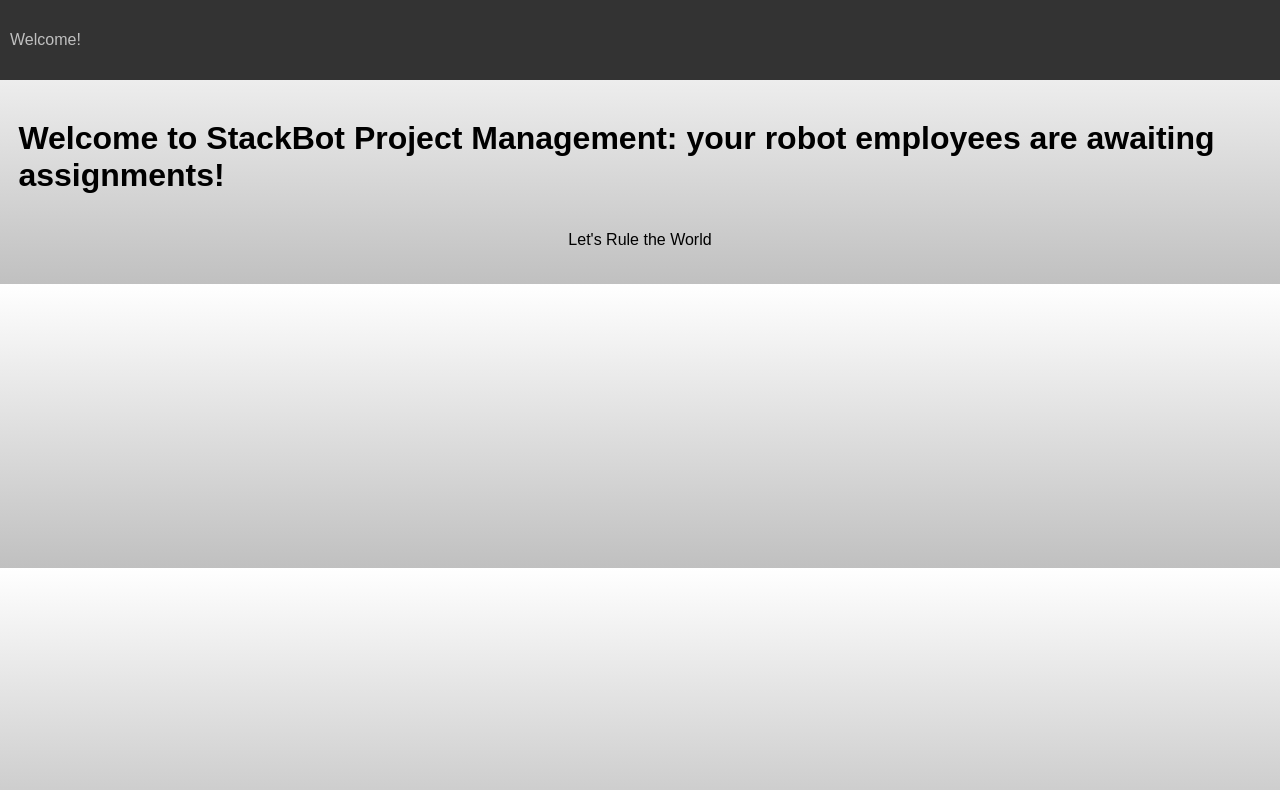
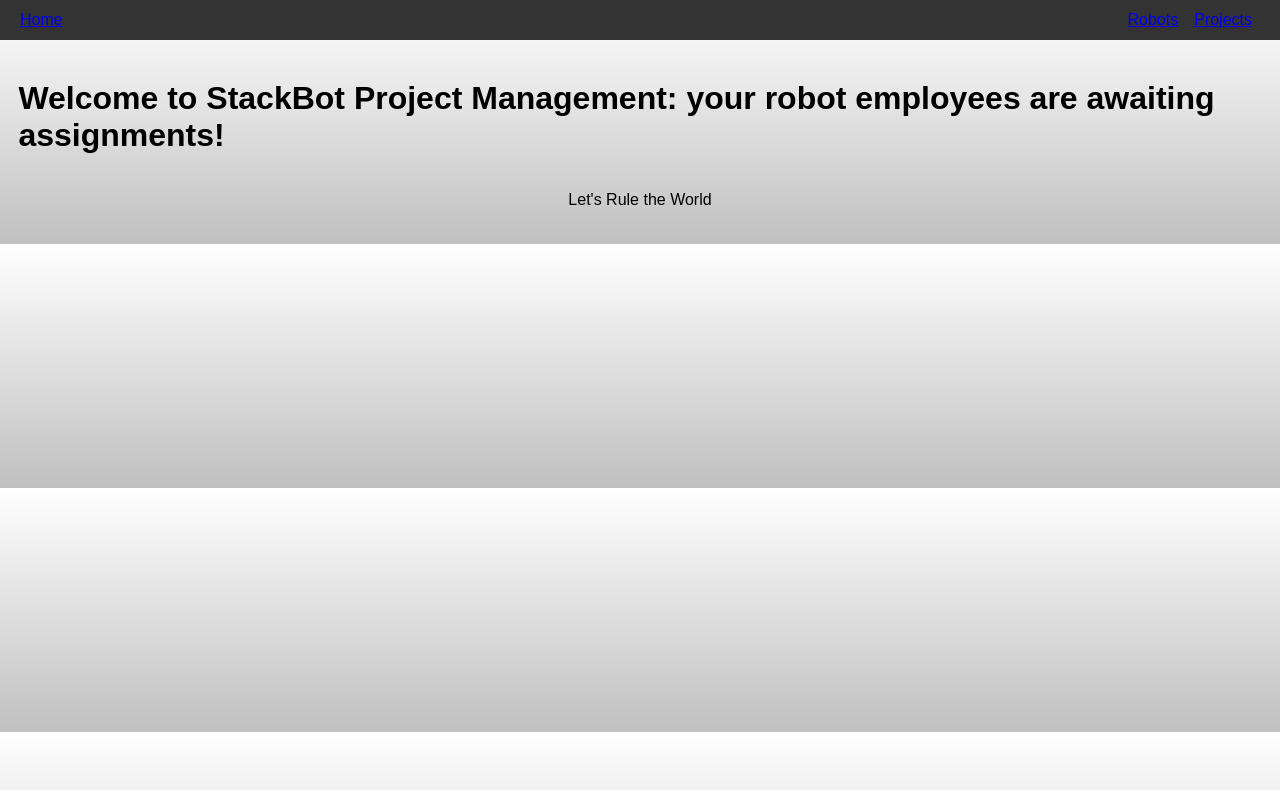
Before and after one commit to jkuang7/Stackbot, a React app: page / in a window 1280 px wide. Built offline with nearby package versions, Linux system fonts and the light colour scheme.

Commit message:
Updating styling on navbar

```diff
--- a/app/components/Navbar.js
+++ b/app/components/Navbar.js
@@ -1,7 +1,18 @@
 import React from "react";
+import { Link } from "react-router-dom";
 
 const Navbar = () => {
-  return <nav>Welcome!</nav>;
+  return (
+    <nav>
+      <Link to="/" className="leftNav">
+        Home
+      </Link>
+      <div className="rightNav">
+        <Link className="rightNav__link" to="/robots">Robots</Link>
+        <Link className="rightNav__link" to="/projects">Projects</Link>
+      </div>
+    </nav>
+  );
 };
 
 export default Navbar;
--- a/public/style.css
+++ b/public/style.css
@@ -20,8 +20,19 @@ nav {
   background-color: #333333;
   color: #c0c0c0;
   display: flex;
-  height: 80px;
-  padding: 10px;
+  height: 40px;
+  padding: 20px;
+  display: flex;
+  justify-content: space-between;
+}
+
+.rightNav__link {
+  margin: 0.5em;
+}
+
+a:visited {
+  text-decoration: none;
+  color: orange;
 }
 
 main {
```
Also changed, not shown: REQUIREMENTS.md (+1 -1 lines).
